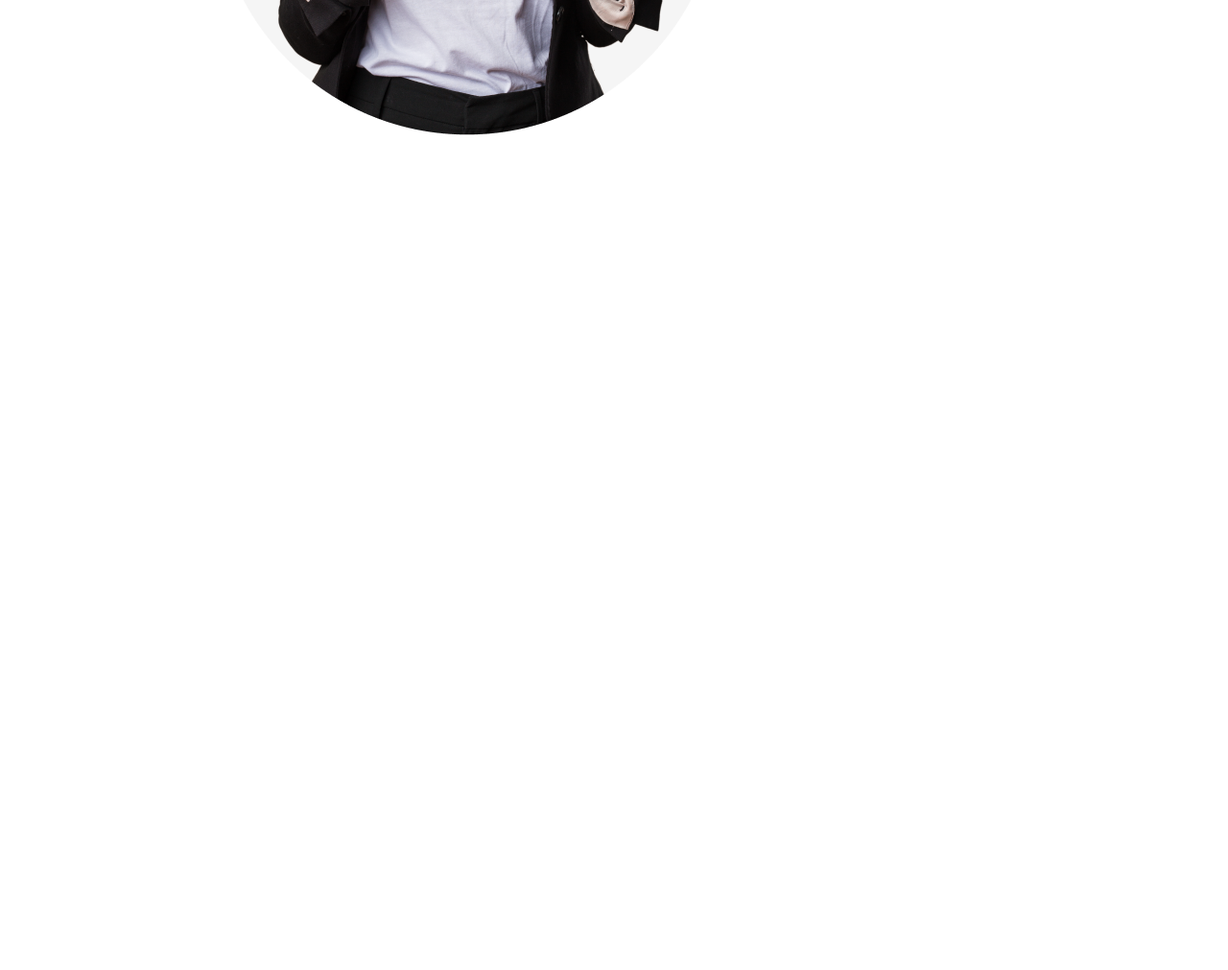
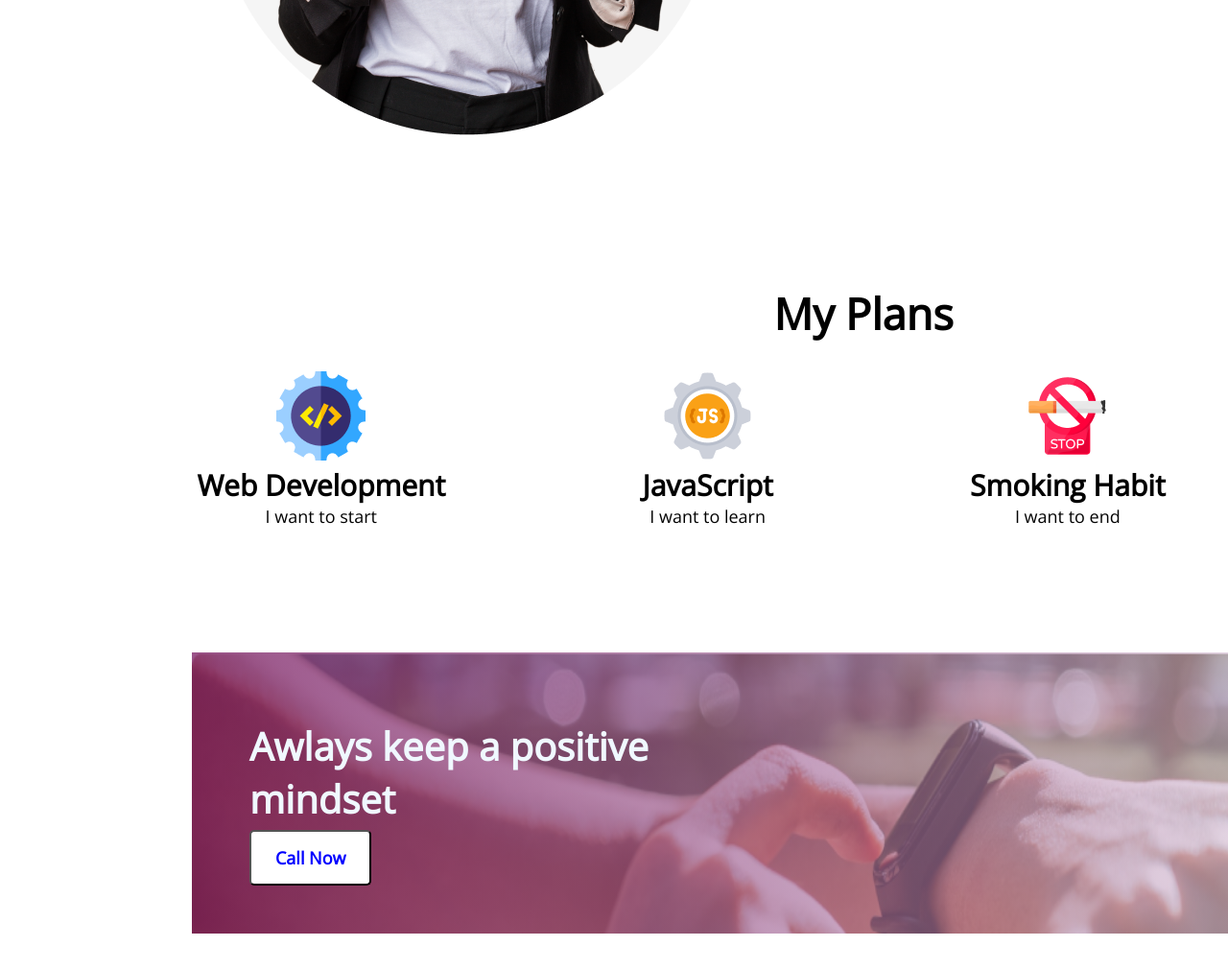
Before and after one commit to abdur-rahman-rubel/my-first-assignment, a plain HTML site: page index.html in a window 1280 px wide. Shown: the part 1483-2494 px from the top of the page at 96% size. Before the commit the page ends 1779 px from the top, so only its background shows below. Drawn offline with nearby package versions, Linux system fonts and the light colour scheme.

Commit message:
gradient-section

```diff
--- a/index.html
+++ b/index.html
@@ -35,6 +35,45 @@
             </div>
             </div>
 
+            <!-- my plan section -->
+            <section class="fail-section">
+                <h3 class="plan-heading">My Plans</h3>
+                <div class="plan-items">
+                   <div class="items">
+                    <img src="images/icons/web.png" alt="">
+                    <p class="items-title">Web Development</p>
+                    <p class="items-des">I want to start</p>
+                   </div>
+
+                   <div class="items">
+                    <img src="images/icons/js.png" alt="">
+                    <p class="items-title">JavaScript</p>
+                    <p class="items-des">I want to learn</p>
+                   </div>
+
+                   <div class="items">
+                    <img src="images/icons/smoke.png" alt="">
+                    <p class="items-title">Smoking Habit</p>
+                    <p class="items-des">I want to end</p>
+                   </div>
+
+                   <div class="items">
+                    <img src="images/icons/ecom.png" alt="">
+                    <p class="items-title">E-commerce</p>
+                    <p class="items-des">I want to develope</p>
+                   </div>
+                </div>
+            </section>
+
+            <!-- gradient section -->
+
+            <section>
+                <div class="gradient">
+                    <h3 class="gradient-title">Awlays keep a positive <br> mindset</h3>
+                    <button class="gradient-btn">Call Now</button>
+                </div>
+            </section>
+
     </main>
 </body>
 </html>
--- a/styles/style.css
+++ b/styles/style.css
@@ -47,6 +47,9 @@
 
 
 /* failures section */
+.fail-section{
+    width: 1800px;
+}
 .fail{
     width: 1800px;
     margin-top: 0;
@@ -62,7 +65,7 @@
     font-size: 45px;
     width: 310px;
     height: 100px;
-    margin-bottom: 40px;
+    margin-bottom: 100px;
 }
 .fail-des{
     margin-bottom: 20px;
@@ -74,3 +77,63 @@
 .pints{
     list-style: square inside;
 }
+
+/* my plans section */
+.fail-section{
+    margin-bottom: 130px;
+}
+
+.plan-heading{
+    text-align: center;
+    font-size: 45px;
+    font-weight:bold;
+    margin-bottom: 30px;
+}
+.plan-items{
+    display:flex;
+    justify-content:space-evenly;
+}
+.items{
+    text-align: center;
+}
+.items-title{
+    font-size: 30px;
+    font-weight: 600;
+}
+.items-des{
+    font-weight: 450;
+    font-size: 18px;
+    color: #030303;
+}
+
+/* gradient section */
+.gradient{
+
+    padding-left: 60px;
+    padding-top: 70px;
+    padding-bottom: 50px;
+    background-size: 1400px 500px;
+    margin-left: 200px;
+    margin-bottom: 150px;
+    justify-content: center;
+    background-image: linear-gradient(to left, rgba(245, 246, 252, 0.52), rgba(117, 19, 93, 0.73)), url('../images/watch.png');
+    background-repeat:no-repeat
+}
+
+.gradient-title{
+
+    color: aliceblue;
+    width: 450px;
+    height: 95px;
+    font-weight: 700;
+    font-size: 40px;
+}
+.gradient-btn{
+    margin-top: 20px;
+    font-weight: 600;
+    font-size: 18px;
+    padding: 15px 25px;
+    color: blue;
+    background-color: white;
+    border-radius: 5px;
+}
```
